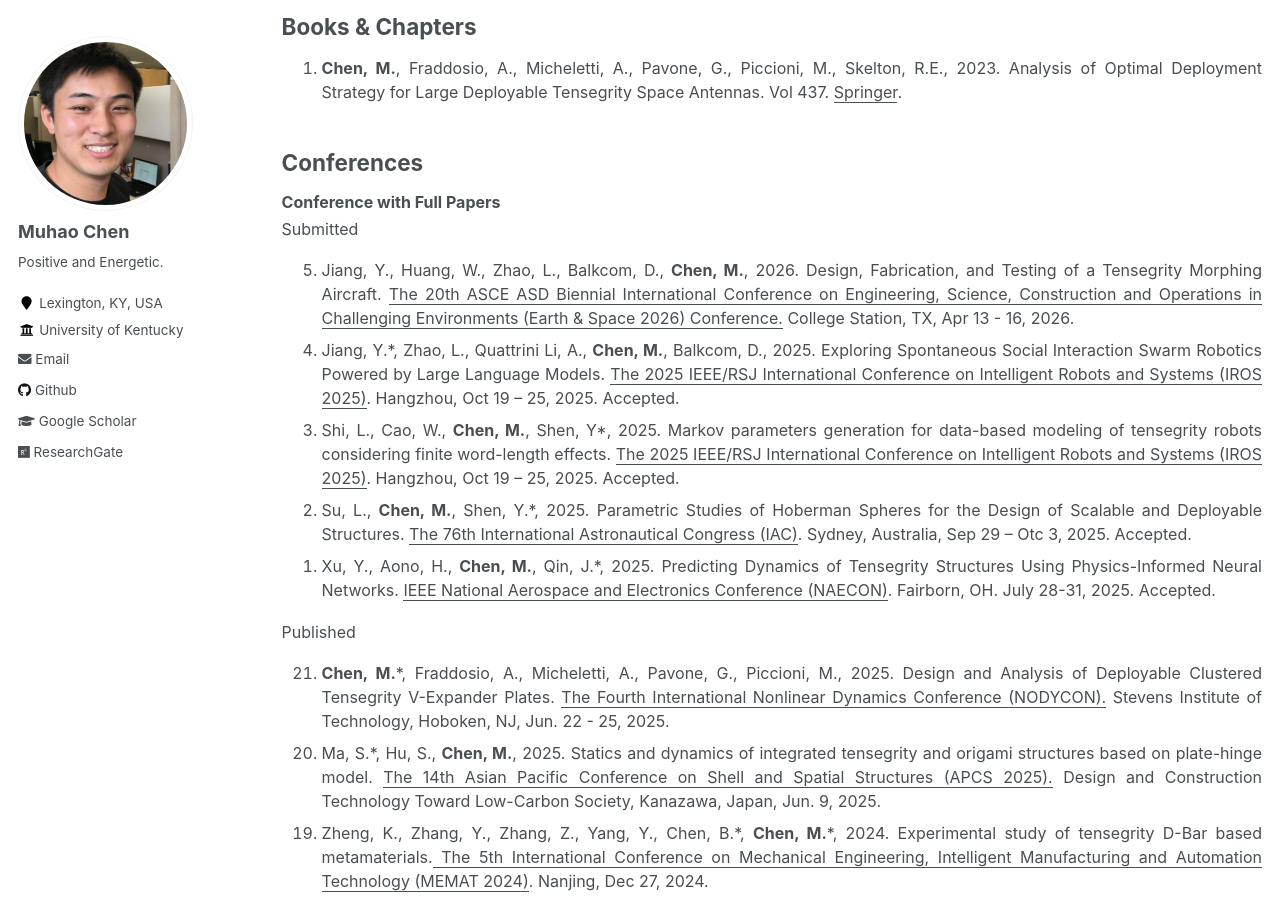
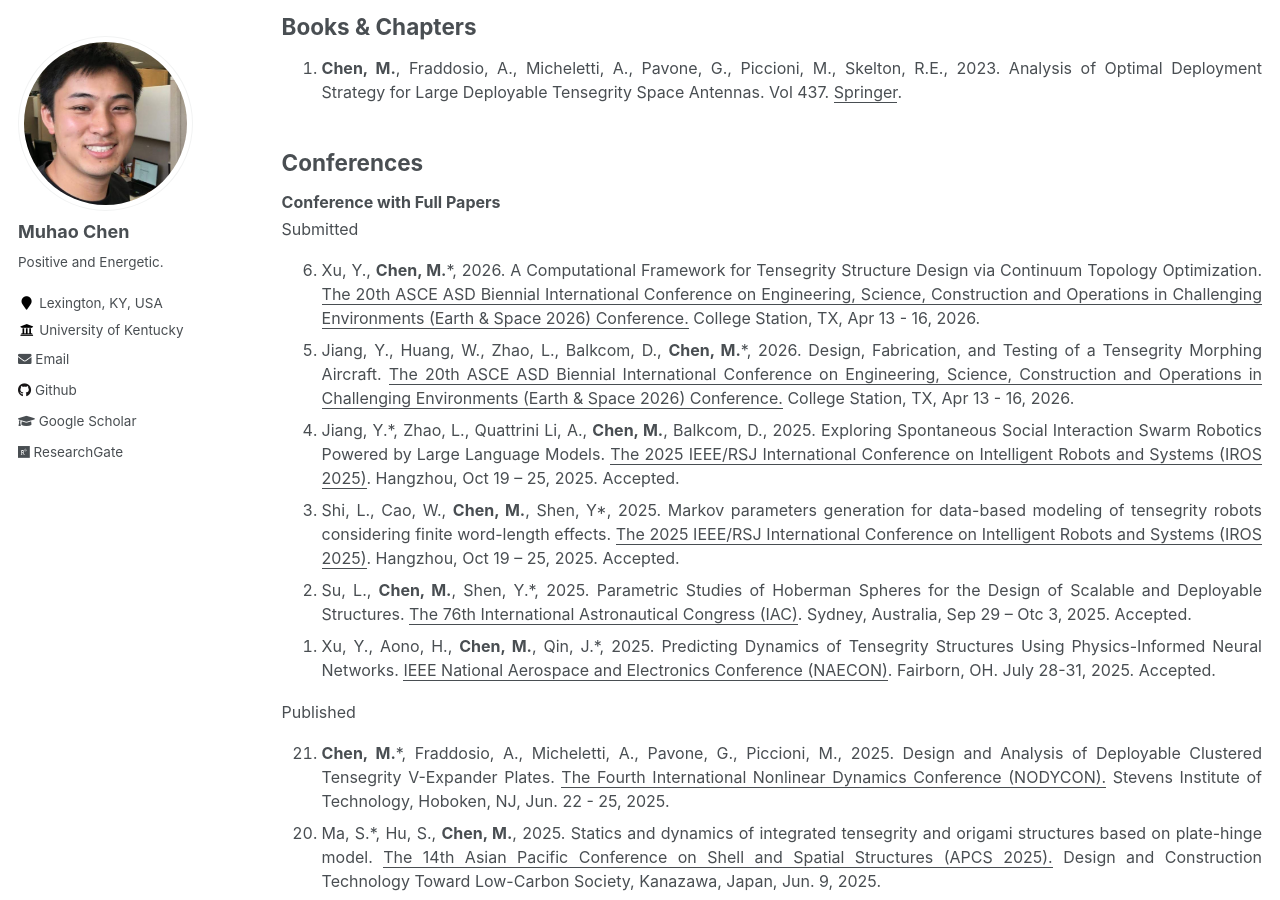
Before and after one commit to Muhao-Chen/muhao-chen.github.io, a Jekyll site: the page built from _pages/publication.md, in a window 1280 px wide and 900 px high, scrolled down 2752 px. Built offline with Jekyll 4.4.1, drawn with Linux system fonts in a browser that asks for light colours.

Commit message:
Update publication.md

```diff
--- a/_pages/publication.md
+++ b/_pages/publication.md
@@ -87,7 +87,8 @@ Published
 <strong>Conference with Full Papers </strong>   <br/>
 Submitted
 <ol reversed>
-<li> Jiang, Y., Huang, W., Zhao, L., Balkcom, D., <strong>Chen, M.</strong>, 2026. Design, Fabrication, and Testing of a Tensegrity Morphing Aircraft. <u>The 20th ASCE ASD Biennial International Conference on Engineering, Science, Construction and Operations in Challenging Environments (Earth & Space 2026) Conference.</u> College Station, TX, Apr 13 - 16, 2026. </li>
+<li> Xu, Y., <strong>Chen, M.</strong>*, 2026. A Computational Framework for Tensegrity Structure Design via Continuum Topology Optimization. <u>The 20th ASCE ASD Biennial International Conference on Engineering, Science, Construction and Operations in Challenging Environments (Earth & Space 2026) Conference.</u> College Station, TX, Apr 13 - 16, 2026. </li>
+<li> Jiang, Y., Huang, W., Zhao, L., Balkcom, D., <strong>Chen, M.</strong>*, 2026. Design, Fabrication, and Testing of a Tensegrity Morphing Aircraft. <u>The 20th ASCE ASD Biennial International Conference on Engineering, Science, Construction and Operations in Challenging Environments (Earth & Space 2026) Conference.</u> College Station, TX, Apr 13 - 16, 2026. </li>
 <li> Jiang, Y.*, Zhao, L., Quattrini Li, A., <strong>Chen, M.</strong>, Balkcom, D., 2025. Exploring Spontaneous Social Interaction Swarm Robotics Powered by Large Language Models. <u>The 2025 IEEE/RSJ International Conference on Intelligent Robots and Systems (IROS 2025)</u>. Hangzhou, Oct 19 – 25, 2025. Accepted. </li>
 <li> Shi, L., Cao, W., <strong>Chen, M.</strong>, Shen, Y*, 2025. Markov parameters generation for data-based modeling of tensegrity robots considering finite word-length effects. <u>The 2025 IEEE/RSJ International Conference on Intelligent Robots and Systems (IROS 2025)</u>. Hangzhou, Oct 19 – 25, 2025. Accepted. </li>
 <!-- <li> Li, Z., Xu, H., <strong>Chen, M.</strong>*, 2025. Efficient Gait Planning Incorporating Locomotion Dynamics for Six-Bar Spherical Tensegrity Robots. <u>The 2025 IEEE/RSJ International Conference on Intelligent Robots and Systems (IROS 2025)</u>. Hangzhou, Oct 19 – 25, 2025. Submitted. </li> -->
```
